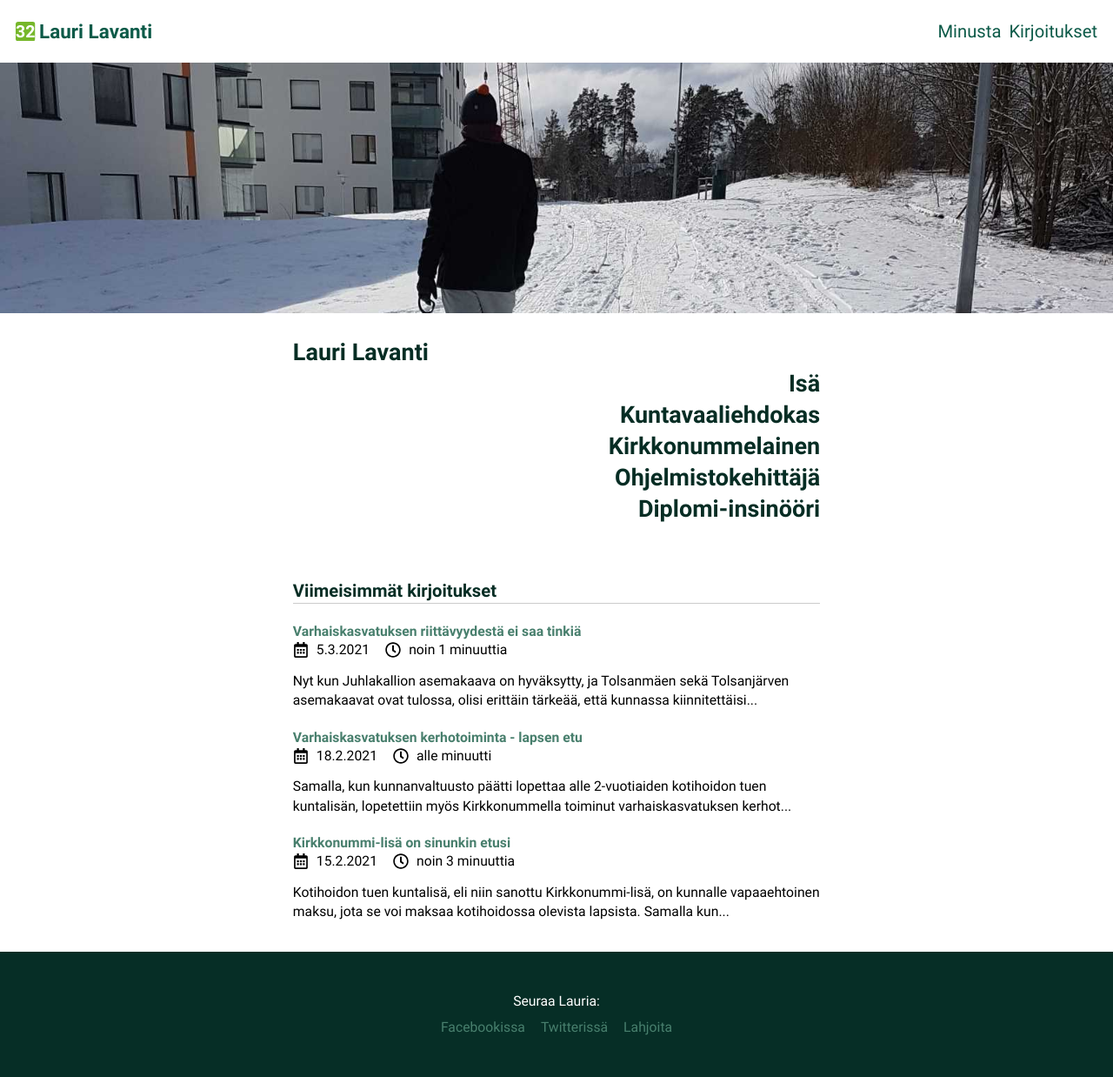
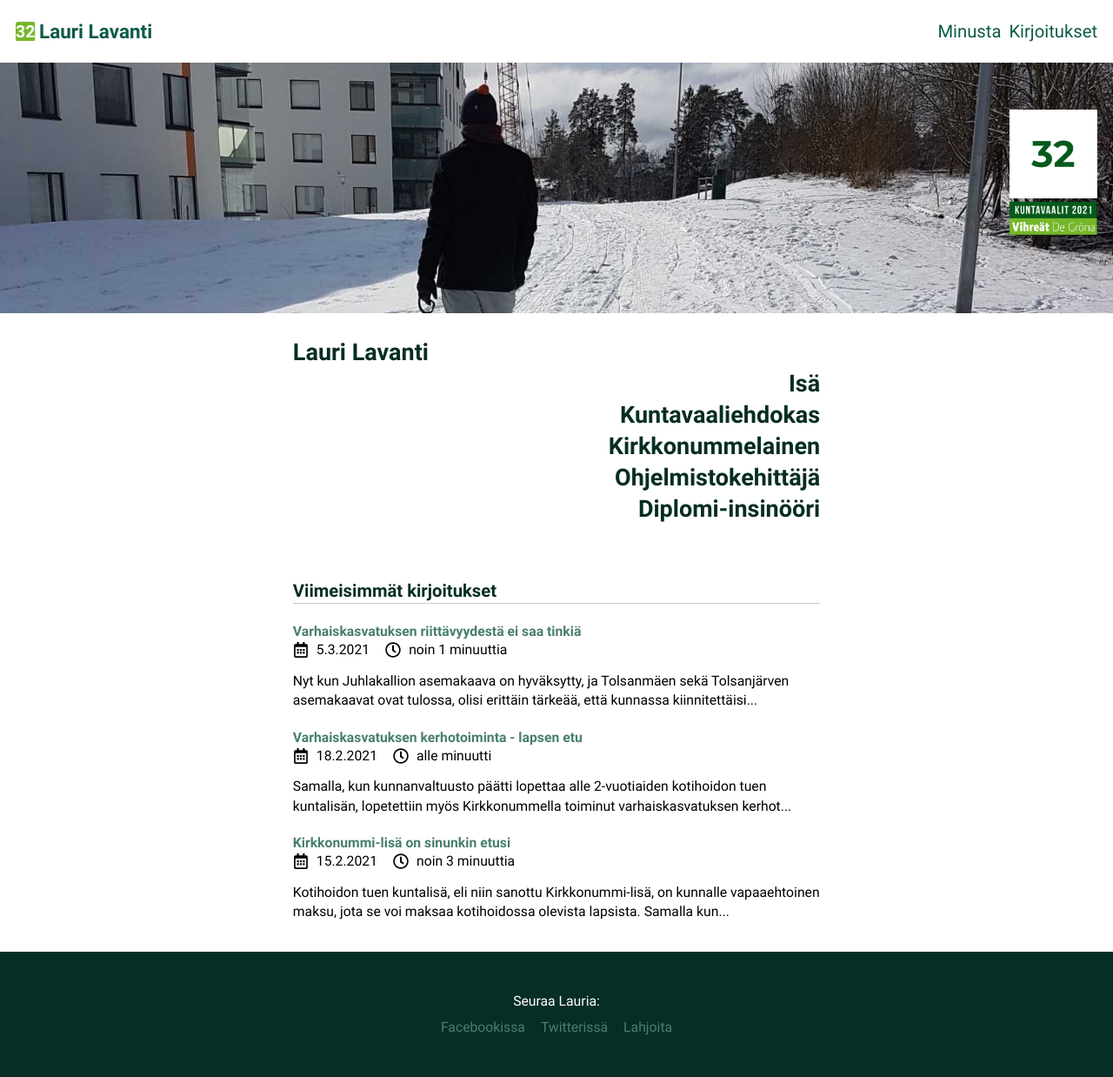
Before and after one commit to Lapanti/lapanti.github.io, a Jekyll site: the page built from index.html, in a window 1280 px wide. Shown: the whole page at 87% size. Built offline with Jekyll 4.4.1, drawn with Linux system fonts in a browser that asks for light colours.

Commit message:
add candidate number

```diff
--- a/_includes/styles.scss
+++ b/_includes/styles.scss
@@ -295,6 +295,16 @@ html {
                 }
             }
 
+            aside.n {
+                position: absolute;
+                margin: var(--base-x2) var(--base-x1);
+                right: 0;
+                img {
+                    object-fit: contain;
+                    height: var(--base-x8);
+                }
+            }
+
             aside.e {
                 > h2 {
                     box-shadow: var(--box-shadow);
--- a/_layouts/home.html
+++ b/_layouts/home.html
@@ -5,6 +5,9 @@ image: /assets/images/lauri-lavanti-l.jpg
 
 <article>
   <img class="h" height="180" width="320" alt="Pulkkaretkellä" src="/assets/images/pulkkaretkella-s.jpg" srcset="/assets/images/pulkkaretkella-s.jpg 320w, /assets/images/pulkkaretkella-m.jpg 640w, /assets/images/pulkkaretkella-l.jpg 1024w, /assets/images/pulkkaretkella-xl.jpg 1600w" sizes="100vw" />
+  <aside class="n">
+    <img height="90" width="63" alt="ehdokas numero 32" src="/assets/images/ehdokasnumero-32.png" />
+  </aside>
 
   <h1>
       <dl>
```
Also changed, not shown: assets/images/ehdokasnumero-32.png (added).
